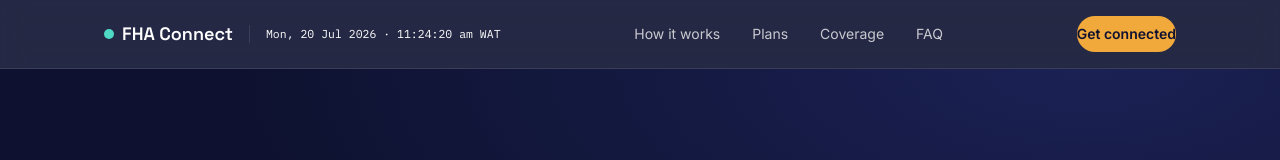
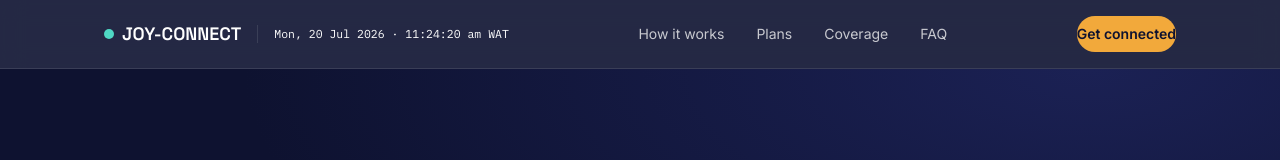
Before and after one commit to Johnny2275/JOY-CONNECT, a React (Vite) app in the folder fha-connect-react/: page / in a window 1280 px wide. Shown: the top 160 px of the page. Built offline with nearby package versions, Linux system fonts and the light colour scheme.

Commit message:
Change header title from 'FHA Connect' to 'JOY-CONNECT'

```diff
--- a/fha-connect-react/src/components/Header.jsx
+++ b/fha-connect-react/src/components/Header.jsx
@@ -9,7 +9,7 @@ export default function Header() {
         <div className="flex items-center gap-4">
           <div className="flex items-center gap-2 font-display font-semibold text-lg text-white">
             <span className="w-2.5 h-2.5 rounded-full bg-cyan animate-pulseDot" />
-            FHA Connect
+            JOY-CONNECT
           </div>
           <div className="hidden sm:block font-mono text-[11.5px] text-white pl-4 border-l border-white/10">
             {clock}
```
